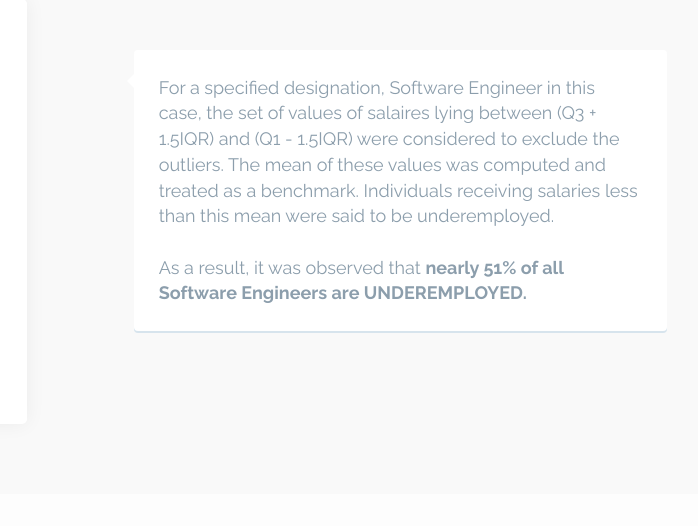
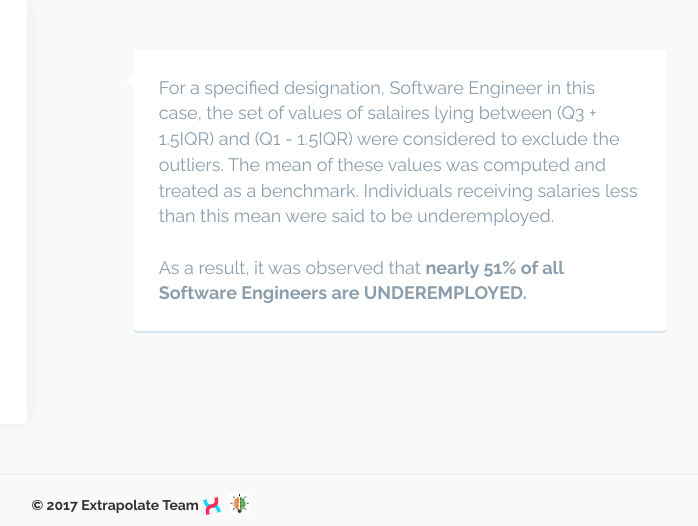
Before and after one commit to TeamExtrapolate/extrapolate, a Django app: page /predictions/ in a window 1280 px wide; the page is wider, and only the part inside the window is pictured. Shown: the part 2790-3316 px from the top of that part, without its empty margins (519-1217 px from the left). Before the commit the page ends 3123 px from the top of that part, so only its background shows below. Run offline with Django 3.2, Linux system fonts and the light colour scheme; the visitor is signed in with stand-in values (Sample User, id 1); a map, chart or similar area stays blank; parts of the project's set-up code (start-up, migrations or seed data) failed here and were passed over; some libraries are stand-ins or nearby versions; grey boxes are pictures that could not be loaded.

Commit message:
Footer changes

```diff
--- a/static/css/style.css
+++ b/static/css/style.css
@@ -662,3 +662,27 @@ body {
 .fa-keyboard-o, .fa-file-excel-o {
   margin-right: 4px;
 }
+.footer {
+  display: flex;
+  justify-content: center;
+  align-items: center;
+}
+.footer-content {
+  position: relative;
+  left: 43%;
+  font-weight: 700;
+}
+.footer-img-1 {
+  width: 20px;
+  height: 20px;
+}
+.footer-img-2 {
+  width: 21px;
+  height: 21px;
+  margin-left: 3px;
+  position: relative;
+  top: -2px;
+}
+.dash-area {
+  padding-bottom: 10px;
+}
--- a/templates/employment.html
+++ b/templates/employment.html
@@ -185,12 +185,21 @@ Template Format</a>
                         <p class="dash-desc-p">For a specified designation, Software Engineer in this case, the set of values of salaires lying between (Q3 + 1.5IQR) and (Q1 - 1.5IQR) were considered to exclude the outliers. The mean of these values was computed and treated as a benchmark. Individuals receiving salaries less than this mean were said to be underemployed.<br><br>As a result, it was observed that <span class="p-bold"> nearly 51% of all Software Engineers are UNDEREMPLOYED.</span></p>
                     </div>
                 </div>
+                <hr>
+                <div class="footer">
+                    <span class="footer-content">
+                        &copy; 2017 Extrapolate Team
+                        <img class="footer-img-1" src="{% static 'images/logo/logo-2x.png' %}">
+                        <img class="footer-img-2" src="{% static 'images/sih.png' %}">
+                    </span>
+                </div>
             </div>
         </div>
     </div>
     <!-- /#page-content-wrapper -->
 
 </div>
+
 <!-- /#wrapper -->
 <script src="https://maxcdn.bootstrapcdn.com/bootstrap/3.3.7/js/bootstrap.min.js"
         integrity="sha384-Tc5IQib027qvyjSMfHjOMaLkfuWVxZxUPnCJA7l2mCWNIpG9mGCD8wGNIcPD7Txa"
```
Also changed, not shown: static/css/timeline.css (+25 -0 lines), templates/demographics.html (+8 -0 lines), templates/education.html (+8 -0 lines), templates/pipeline.html (+8 -1 lines), static/images/sih.png (added).
